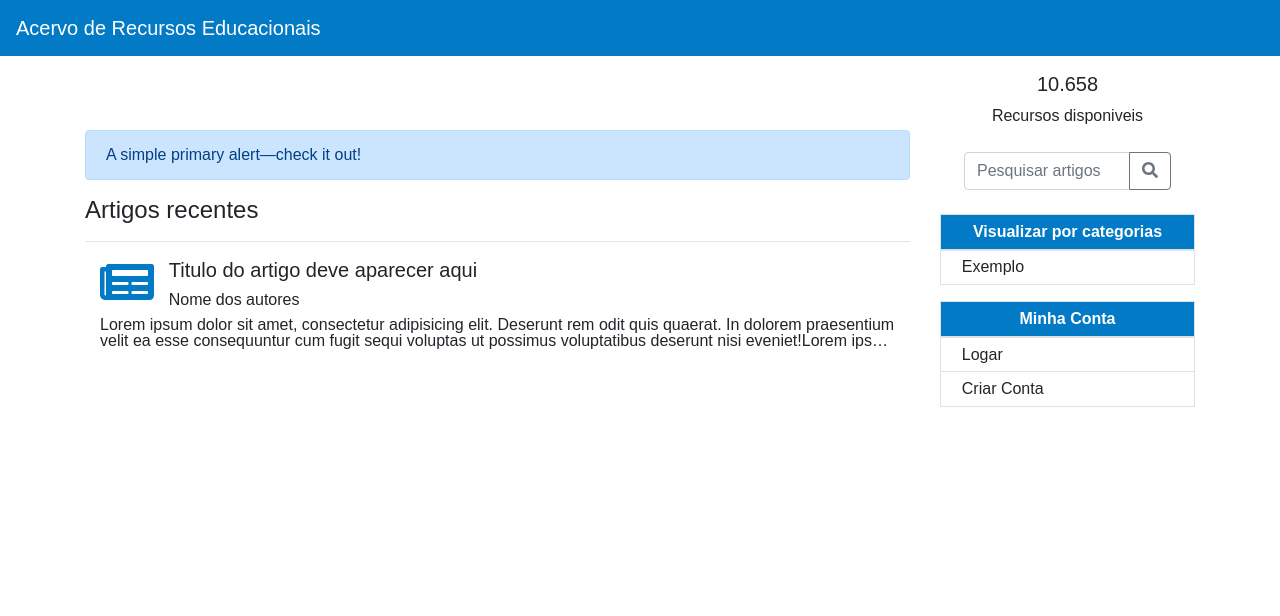
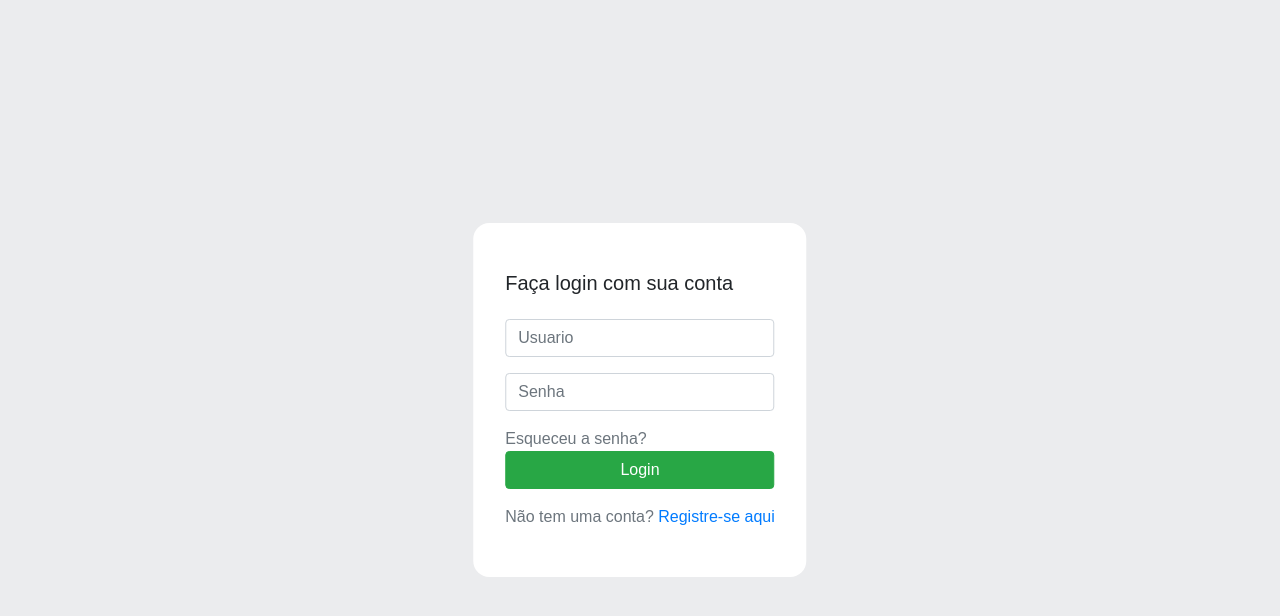
Before and after one commit to HigorAlves/BD-Trabalho-Pratico-1, a React (Create React App) app: page /login in a window 1280 px wide. Shown: the top 616 px of the page. Built offline with nearby package versions, Linux system fonts and the light colour scheme.

Commit message:
Login Page

```diff
--- a/src/App.js
+++ b/src/App.js
@@ -1,32 +1,11 @@
 import React, { Component } from 'react';
 import './App.css';
-import Navbar from './components/Navbar';
-import Sidebar from './components/Sidebar';
-import Posts from './components/Posts';
 
-class App extends Component {
+export default class App extends Component {
 	render() {
 		return (
 			<section>
-				<Navbar />
-				<div className={'container header'}>
-					<div className={'row centralizado'}>
-						<div className="col-lg-9 col-md-7 col-sm-5">
-							<div class="alert alert-primary" role="alert">
-								A simple primary alert—check it out!
-							</div>
-							<Posts />
-						</div>
-
-						{/*Sidebar com as opões escolhidas*/}
-						<div className={'col-lg-3 col-md-3 col-sm-3 d-none d-sm-none d-lg-block'}>
-							<Sidebar />
-						</div>
-					</div>
-				</div>
 			</section>
 		);
 	}
 }
-
-export default App;
--- /dev/null
+++ b/src/assets/css/loginPage.css
@@ -0,0 +1,8 @@
+body{
+  background-color: #EBECEE;
+}
+.backgroundSeparador{
+  padding: 2em;
+  background-color: white;
+  border-radius: 1em;
+}
--- a/src/assets/css/table.css
+++ b/src/assets/css/table.css
@@ -1,4 +1,13 @@
-.texto {
+th {
+  background-color: #027ac6;
   color: white;
   text-align: center;
 }
+table td {
+  width: 50%;
+  border: 1px solid #ddd;
+}
+
+td span {
+  margin-left: 1em;
+}
--- a/src/index.css
+++ b/src/index.css
@@ -14,32 +14,15 @@ body {
   background-color: #027ac6;
 }
 
-.table {
-  width: 90vw;
-}
-
-th {
-  background-color: #027ac6;
-  color: white;
-  text-align: center;
-}
-table td {
-  width: 50%;
-}
-
-td span {
-  margin-left: 1em;
-}
-.centerTableHeader {
-  padding-top: 0.5%;
-}
-
-.semMargin{
-  margin-bottom: 0;
-}
-
 .centralizado{
   display: flex;
   justify-content: center;
   align-items: center;
 }
+
+.telaCentralizada{
+  position: fixed;
+  top: 50%;
+  left: 50%;
+  transform: translate(-50%, -50%);
+}
--- a/src/index.js
+++ b/src/index.js
@@ -11,11 +11,16 @@ import { BrowserRouter as Router, Route } from 'react-router-dom'
 
 import './index.css';
 import App from './App';
+import Home from './screens/Home';
+import Login from './screens/Login';
 
 ReactDOM.render(
   <Router>
-    <Route path='/' component={App} />
+    <div>
+      <Route exact path='/' component={Home} />
+      <Route exact path='/login' component={Login} />
+      <Route exact path='/teste' component={App} />
+    </div>
   </Router>
-
   , document.getElementById('root'));
 registerServiceWorker();
--- a/src/screens/Home.js
+++ b/src/screens/Home.js
@@ -1,11 +1,29 @@
 import React, { Component } from 'react';
+import Navbar from '../components/Navbar';
+import Sidebar from '../components/Sidebar';
+import Posts from '../components/Posts';
 
-export default class Login extends Component {
+export default class Home extends Component {
   render() {
     return (
-      <div>
+      <section>
+        <Navbar />
+        <div className={'container header'}>
+          <div className={'row centralizado'}>
+            <div className="col-lg-9 col-md-7 col-sm-5">
+              <div class="alert alert-primary" role="alert">
+                A simple primary alert—check it out!
+							</div>
+              <Posts />
+            </div>
 
-      </div>
+            {/*Sidebar com as opões escolhidas*/}
+            <div className={'col-lg-3 col-md-3 col-sm-3 d-none d-sm-none d-lg-block'}>
+              <Sidebar />
+            </div>
+          </div>
+        </div>
+      </section>
     )
   }
 }
--- /dev/null
+++ b/src/screens/Login.js
@@ -0,0 +1,38 @@
+import React, { Component } from 'react';
+import '../assets/css/loginPage.css';
+
+export default class Login extends Component {
+  render() {
+    return (
+      <section>
+        <div className='container'>
+          <div className='row'>
+            <div className='col-4'>
+              <div className="w-400 mw-100 p-6 telaCentralizada backgroundSeparador">
+                <h5 className="mb-7 py-3">Faça login com sua conta</h5>
+                <form>
+                  <div className="form-group">
+                    <input type="text" className="form-control" name="Usuario" placeholder="Usuario" />
+                  </div>
+
+                  <div className="form-group">
+                    <input type="password" className="form-control" name="Senha" placeholder="Senha" />
+                  </div>
+
+                  <a className="text-muted" href="">Esqueceu a senha?</a>
+
+                  <div className="form-group">
+                    <button className="btn btn-block btn-success" type="submit">Login</button>
+                  </div>
+                </form>
+
+                <p className="text-center text-muted small-2">Não tem uma conta? <a href="">Registre-se aqui</a></p>
+              </div>
+
+            </div>
+          </div>
+        </div>
+      </section>
+    );
+  }
+}
```
Also changed, not shown: src/components/Jumbotron.js (deleted, +0 -15 lines).
